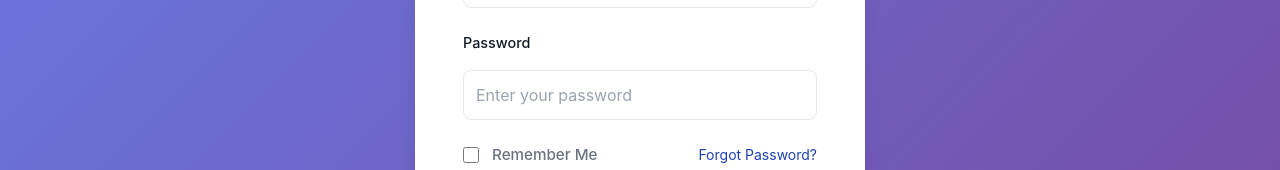
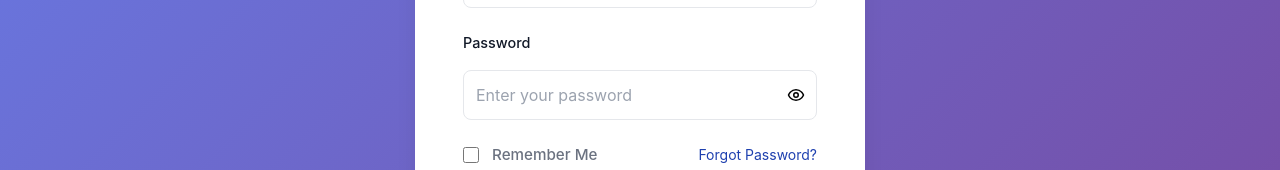
Before and after one commit to KoyyalagaddaVenkataRamaRaju/ssr, a React (Vite) app in the folder client/: page /login in a window 1280 px wide. Shown: the part 431-601 px from the top of the page. Built offline with nearby package versions, Linux system fonts and the light colour scheme.

Commit message:
Change in login

```diff
--- a/client/src/pages/Login.jsx
+++ b/client/src/pages/Login.jsx
@@ -1,6 +1,6 @@
 import { useState } from 'react';
 import { useNavigate } from 'react-router-dom';
-import { GraduationCap } from 'lucide-react';
+import { GraduationCap, Eye, EyeOff } from 'lucide-react';
 import { useAuth } from '../context/AuthContext';
 
 const Login = () => {
@@ -11,6 +11,7 @@
     email: '',
     password: '',
   });
+  const [showPassword, setShowPassword] = useState(false);
   const [rememberMe, setRememberMe] = useState(false);
   const [loading, setLoading] = useState(false);
   const [error, setError] = useState('');
@@ -87,15 +88,42 @@
             <label htmlFor="password" className="form-label">
               Password
             </label>
+            <div
+              className="password-input-wrapper"
+              style={{ position: 'relative', display: 'block' }}
+            >
               <input
-              type="password"
+                type={showPassword ? 'text' : 'password'}
                 id="password"
                 name="password"
                 className={`form-input ${error ? 'error' : ''}`}
                 placeholder="Enter your password"
                 value={formData.password}
                 onChange={handleChange}
+                style={{ paddingRight: 40 }}
               />
+
+              <button
+                type="button"
+                onClick={() => setShowPassword((s) => !s)}
+                aria-label={showPassword ? 'Hide password' : 'Show password'}
+                className="password-toggle"
+                style={{
+                  position: 'absolute',
+                  right: 8,
+                  top: '50%',
+                  transform: 'translateY(-50%)',
+                  background: 'transparent',
+                  border: 'none',
+                  cursor: 'pointer',
+                  display: 'flex',
+                  alignItems: 'center',
+                  padding: 4
+                }}
+              >
+                {showPassword ? <EyeOff size={18} /> : <Eye size={18} />}
+              </button>
+            </div>
           </div>
 
           {error && <p className="error-message">{error}</p>}
```
Lines whose indentation alone changed are shown as unchanged.
